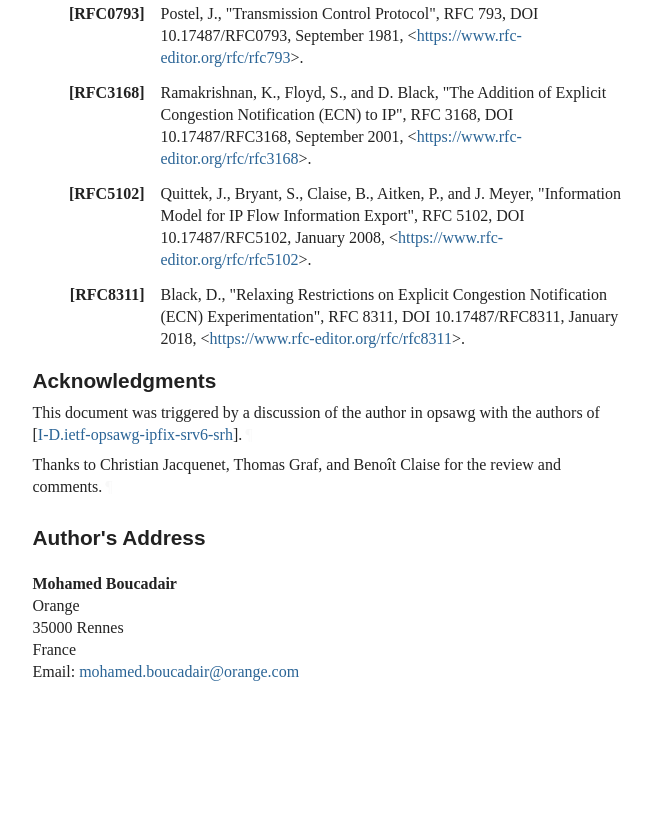
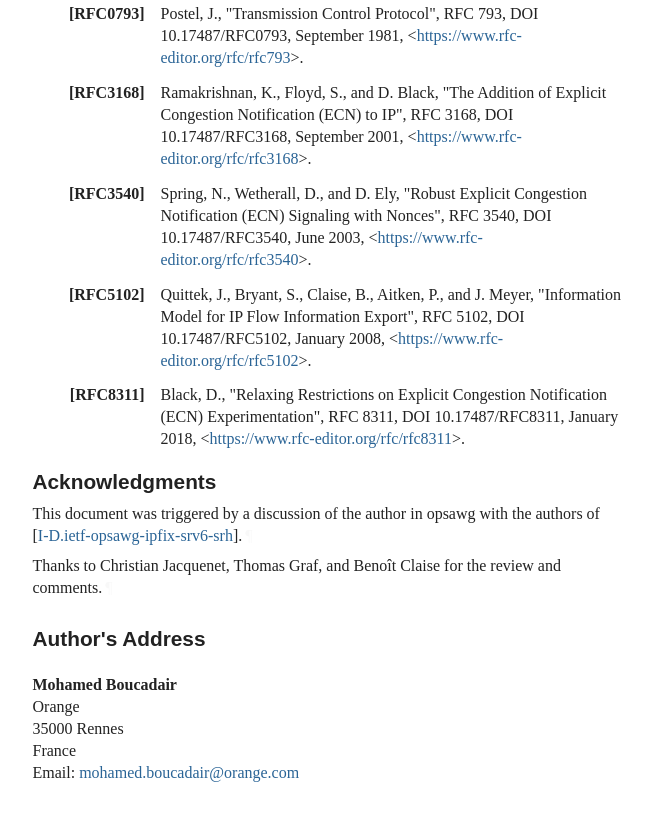
Before and after one commit to boucadair/-ipfix-rfc7125-update, a plain HTML site: page draft-ietf-opsawg-rfc7125-update.html in a window 1280 px wide. Shown: the part 3879-4700 px from the top of the page, without its empty margins (92-744 px from the left). Before the commit the page ends 4653 px from the top, so only its background shows below. Drawn offline with Linux system fonts and the light colour scheme; a web font is replaced by a local one.

Commit message:
Script updating gh-pages from 4f6552e. [ci skip]

```diff
--- a/draft-ietf-opsawg-rfc7125-update.html
+++ b/draft-ietf-opsawg-rfc7125-update.html
@@ -1405,6 +1405,10 @@
         <dd>
 <span class="refAuthor">Ramakrishnan, K.</span>, <span class="refAuthor">Floyd, S.</span>, and <span class="refAuthor">D. Black</span>, <span class="refTitle">"The Addition of Explicit Congestion Notification (ECN) to IP"</span>, <span class="seriesInfo">RFC 3168</span>, <span class="seriesInfo">DOI 10.17487/RFC3168</span>, <time datetime="2001-09" class="refDate">September 2001</time>, <span>&lt;<a href="https://www.rfc-editor.org/rfc/rfc3168">https://www.rfc-editor.org/rfc/rfc3168</a>&gt;</span>. </dd>
 <dd class="break"></dd>
+<dt id="RFC3540">[RFC3540]</dt>
+        <dd>
+<span class="refAuthor">Spring, N.</span>, <span class="refAuthor">Wetherall, D.</span>, and <span class="refAuthor">D. Ely</span>, <span class="refTitle">"Robust Explicit Congestion Notification (ECN) Signaling with Nonces"</span>, <span class="seriesInfo">RFC 3540</span>, <span class="seriesInfo">DOI 10.17487/RFC3540</span>, <time datetime="2003-06" class="refDate">June 2003</time>, <span>&lt;<a href="https://www.rfc-editor.org/rfc/rfc3540">https://www.rfc-editor.org/rfc/rfc3540</a>&gt;</span>. </dd>
+<dd class="break"></dd>
 <dt id="RFC5102">[RFC5102]</dt>
         <dd>
 <span class="refAuthor">Quittek, J.</span>, <span class="refAuthor">Bryant, S.</span>, <span class="refAuthor">Claise, B.</span>, <span class="refAuthor">Aitken, P.</span>, and <span class="refAuthor">J. Meyer</span>, <span class="refTitle">"Information Model for IP Flow Information Export"</span>, <span class="seriesInfo">RFC 5102</span>, <span class="seriesInfo">DOI 10.17487/RFC5102</span>, <time datetime="2008-01" class="refDate">January 2008</time>, <span>&lt;<a href="https://www.rfc-editor.org/rfc/rfc5102">https://www.rfc-editor.org/rfc/rfc5102</a>&gt;</span>. </dd>
```
Also changed, not shown: draft-ietf-opsawg-rfc7125-update.txt.
